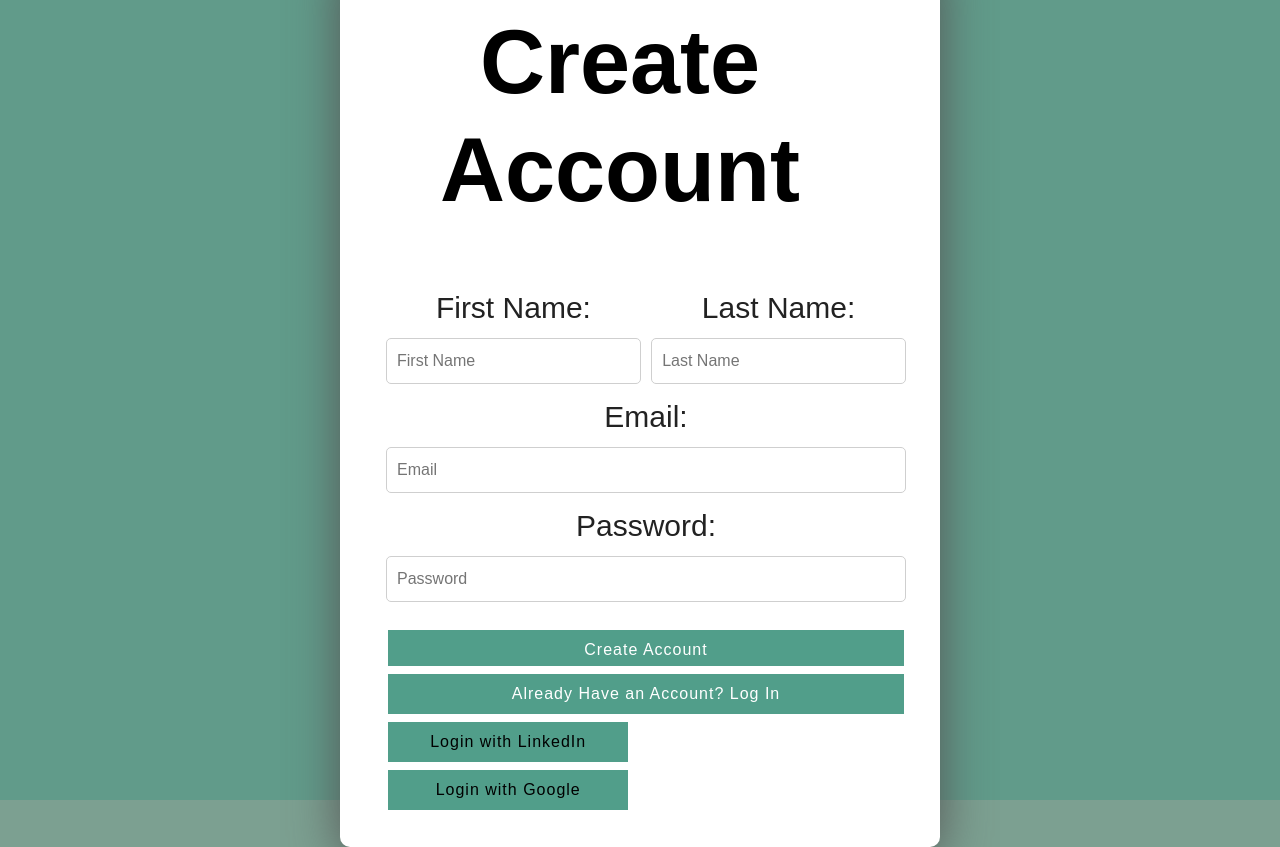
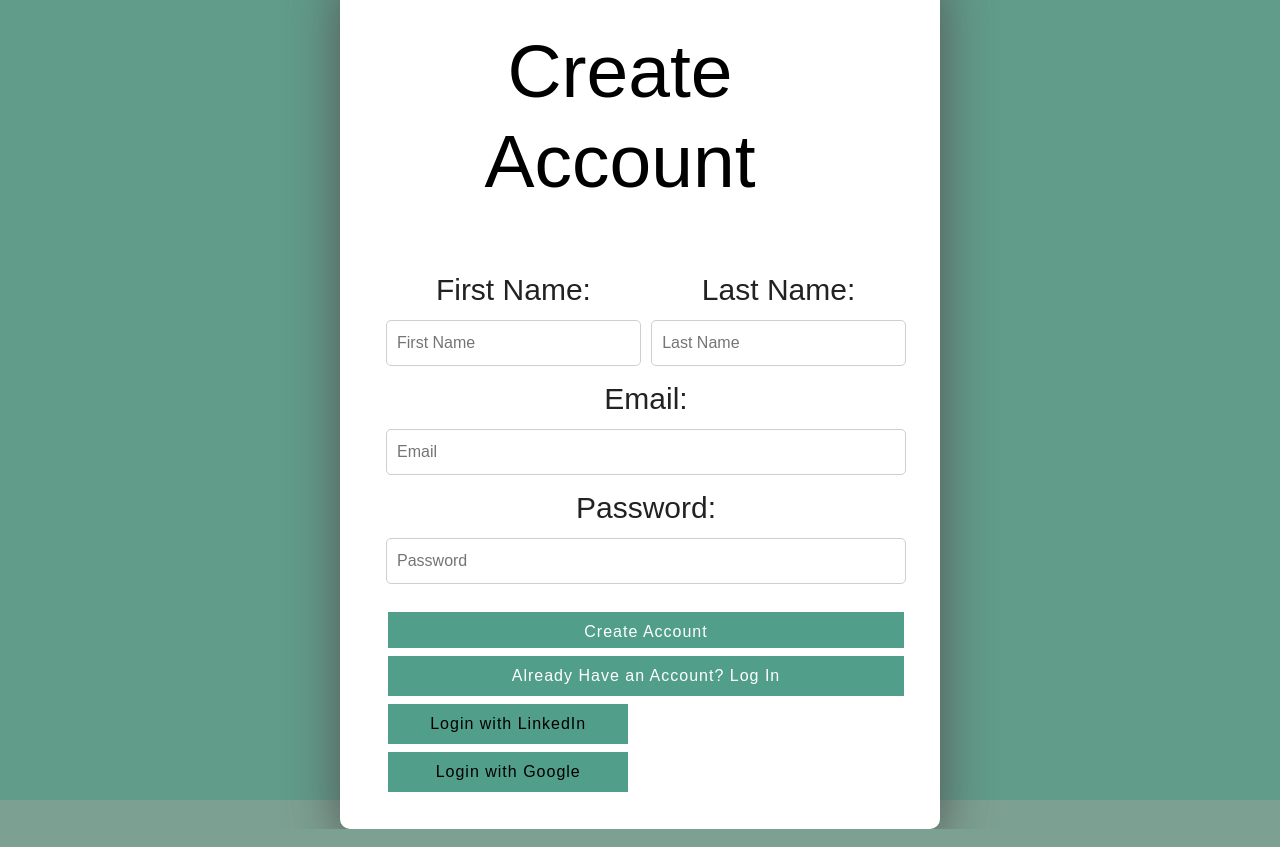
Before and after one commit to robsookim/encontro, a React (Create React App) app in the folder client/: page /login in a window 1280 px wide. Built offline with nearby package versions, Linux system fonts and the light colour scheme.

Commit message:
trying to fix my branch - ignore

```diff
--- a/client/src/login.css
+++ b/client/src/login.css
@@ -41,6 +41,12 @@
   align-items: center;
   background-color: #619B8A;
   /* background-color: #0B5351;  */
+}
+
+
+.login-header {
+  font-weight: lighter;
+  font-size: 75px;
 }
 
 /* ------------------------------------------------------------ */
--- a/client/src/pages/login.js
+++ b/client/src/pages/login.js
@@ -111,7 +111,7 @@ class Login extends Component {
     return (
       <div className="wrapper">
         <div className="form-wrapper">
-          <h1>Create Account</h1>
+          <h1 className="login-header">Create Account</h1>
           <form onSubmit={this.handleSubmit} noValidate>
 
             <div className="firstName">
```
